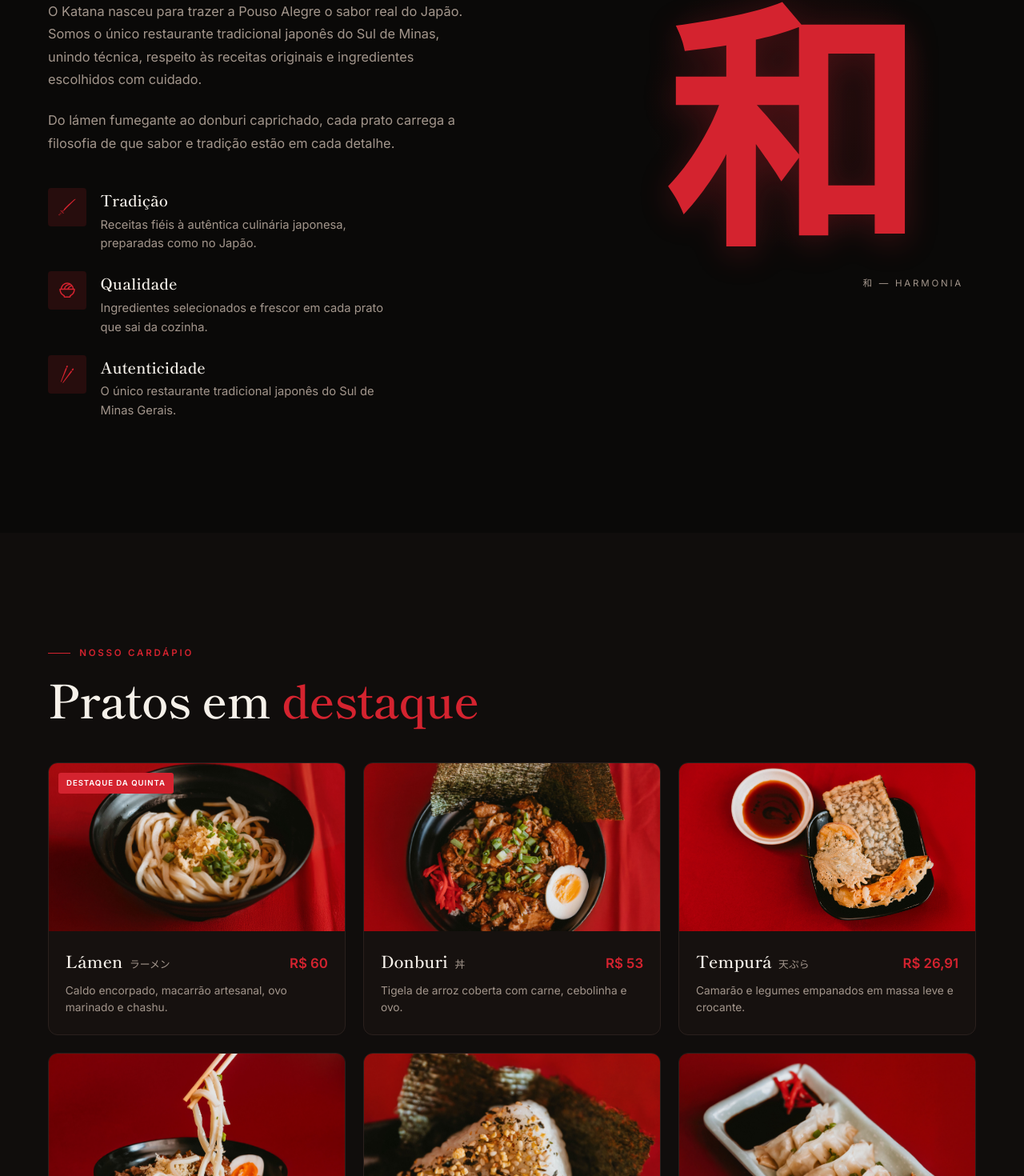
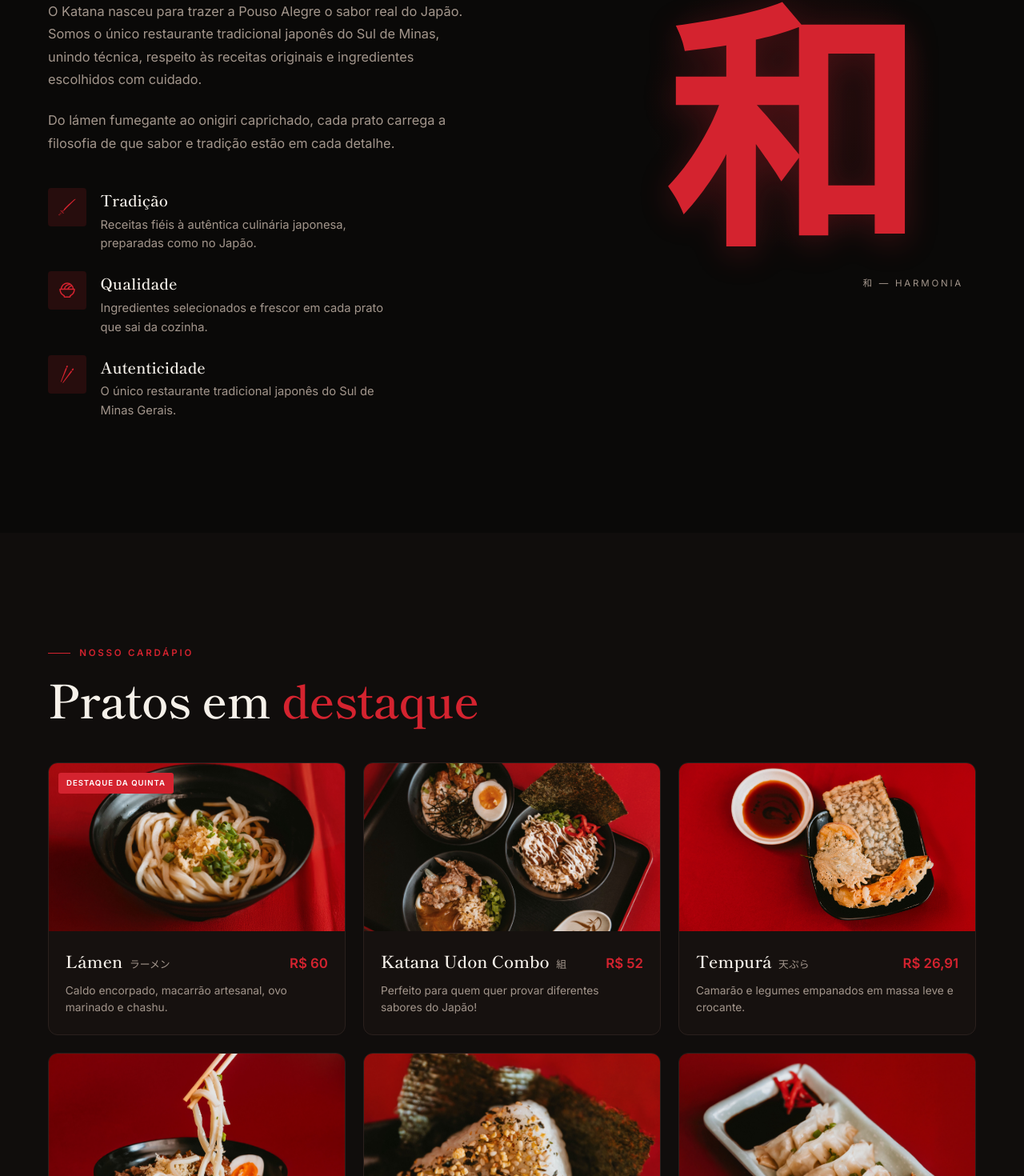
Before and after one commit to Pedro-Machado-dev/katana, a React (Vite) app: page / in a window 1280 px wide. Shown: the part 1179-2649 px from the top of the page at 80% size. Built offline with nearby package versions, Linux system fonts and the light colour scheme.

Commit message:
tirando o donburi e colocando o katana combo

```diff
--- a/src/components/About.tsx
+++ b/src/components/About.tsx
@@ -60,7 +60,7 @@ const About = () => {
           </motion.p>
 
           <motion.p className="about__paragraph" variants={fadeUp}>
-            Do lámen fumegante ao donburi caprichado, cada prato carrega a
+            Do lámen fumegante ao onigiri caprichado, cada prato carrega a
             filosofia de que sabor e tradição estão em cada detalhe.
           </motion.p>
 
@@ -77,7 +77,7 @@ const About = () => {
           </motion.div>
         </motion.div>
 
-        {/* Kanji editorial — sem caixa, com selo hinomaru atrás */}
+        {}
         <motion.div
           className="about__visual"
           initial={{ opacity: 0, y: 30 }}
--- a/src/components/Gallery.tsx
+++ b/src/components/Gallery.tsx
@@ -7,7 +7,7 @@ import lamen from "../assets/lamen.jpg";
 import tempura from "../assets/tempura.jpg";
 import onigiri from "../assets/onigiri.jpg";
 import guioza from "../assets/guioza.jpg";
-import donburi from "../assets/donburi.jpg";
+import combo from "../assets/Combo.jpg";
 
 interface GalleryItem {
   kanji: string;
@@ -19,7 +19,7 @@ interface GalleryItem {
 // TODO: adicionar as fotos que faltam (donburi, ambiente, bebidas, salão)
 const items: GalleryItem[] = [
   { kanji: "麺", label: "Lámen artesanal", size: "tall", src: lamen },
-  { kanji: "丼", label: "Donburi da casa", size: "normal", src: donburi },
+  { kanji: "組", label: "Katana Udon Combo", size: "normal", src: combo },
   { kanji: "天", label: "Tempurá crocante", size: "normal", src: tempura },
   { kanji: "寿", label: "Ambiente", size: "wide" },
   { kanji: "米", label: "Onigiri", size: "normal", src: onigiri },
--- a/src/components/Hero.tsx
+++ b/src/components/Hero.tsx
@@ -46,7 +46,7 @@ const Hero = () => {
         </motion.h1>
 
         <motion.p className="hero__subtitle" variants={item}>
-          A autêntica cozinha japonesa em Pouso Alegre. Lámen, donburi,
+          A autêntica cozinha japonesa em Pouso Alegre. Lámen, udon,
           tempurá e pratos preparados com respeito à tradição.
         </motion.p>
 
--- a/src/components/Menu.tsx
+++ b/src/components/Menu.tsx
@@ -6,7 +6,7 @@ import lamen from "../assets/lamen.jpg";
 import tempura from "../assets/tempura.jpg";
 import onigiri from "../assets/onigiri.jpg";
 import guioza from "../assets/guioza.jpg";
-import donburi from "../assets/donburi.jpg";
+import combo from "../assets/Combo.jpg";
 import udon from "../assets/udon.jpg";
 
 interface Dish {
@@ -31,12 +31,12 @@ const dishes: Dish[] = [
     src: lamen,
   },
   {
-    name: "Donburi",
-    jp: "丼",
-    description: "Tigela de arroz coberta com carne, cebolinha e ovo.",
-    price: "R$ 53",
-    kanji: "丼",
-    src: donburi,
+    name: "Katana Udon Combo",
+    jp: "組",
+    description: "Perfeito para quem quer provar diferentes sabores do Japão!",
+    price: "R$ 52",
+    kanji: "組",
+    src: combo,
   },
   {
     name: "Tempurá",
```
Also changed, not shown: src/assets/Combo.jpg (added).
